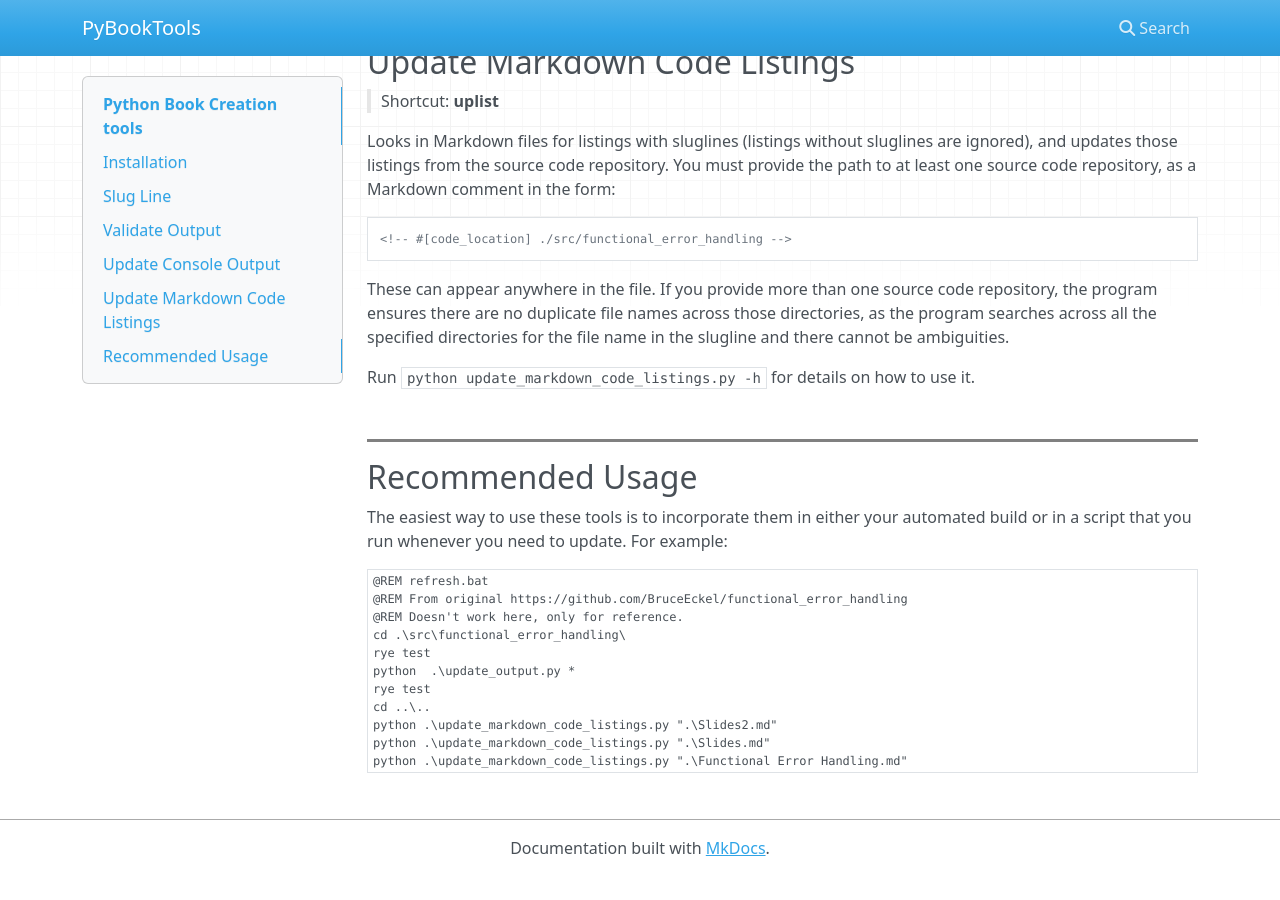
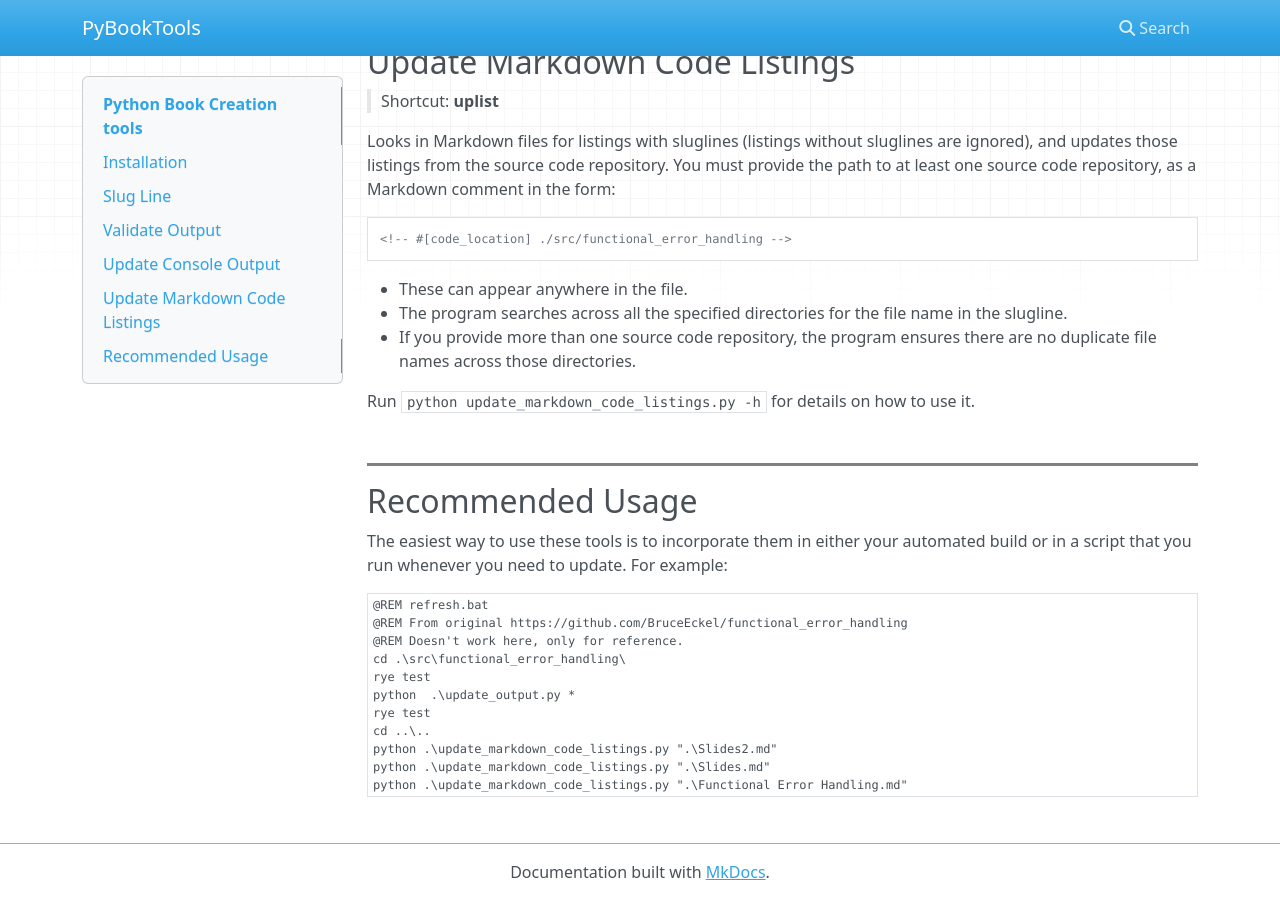
Before and after one commit to BruceEckel/pybooktools, an MkDocs documentation site: the page built from docs/index.md, in a window 1280 px wide and 900 px high, scrolled down 1926 px. Built offline with MkDocs 1.6.1, drawn with Linux system fonts in a browser that asks for light colours; nearby versions of some CDN libraries; before the commit the page ends 2802 px from its top, so only the background shows below that.

Commit message:
Update index.md

````diff
--- a/docs/index.md
+++ b/docs/index.md
@@ -115,11 +115,10 @@ as a Markdown comment in the form:
 ```
 <!-- #[code_location] ./src/functional_error_handling -->
 ```
-These can appear anywhere in the file.
-If you provide more than one source code repository, the program ensures
-there are no duplicate file names across those directories, as the program
-searches across all the specified directories for the file name in the
-slugline and there cannot be ambiguities.
+- These can appear anywhere in the file.
+- The program searches across all the specified directories for the file name in the slugline.
+- If you provide more than one source code repository, the program ensures
+  there are no duplicate file names across those directories.
 
 Run `python update_markdown_code_listings.py -h` for details on how to use it.
 
````
